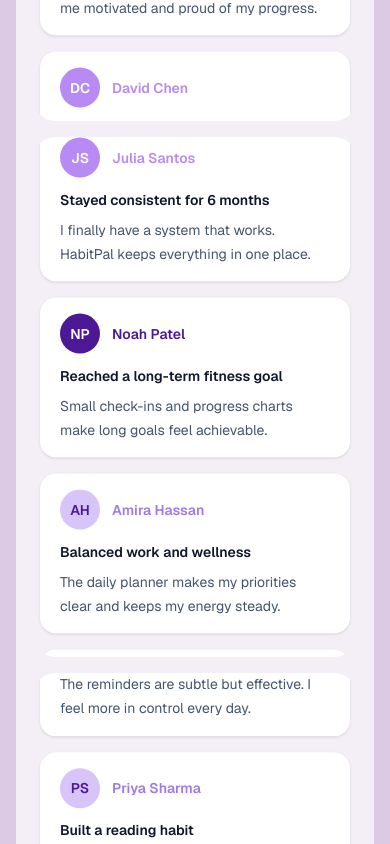
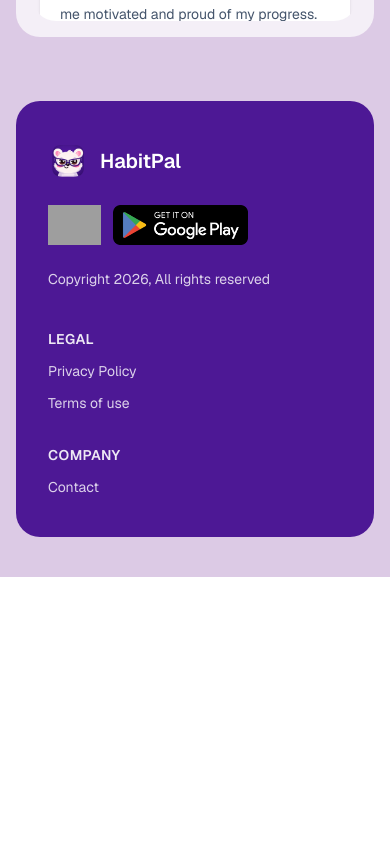
Before and after one commit to I2S9/HabitPal, a Next.js app: page / in a window 390 px wide. Shown: the part 2740-3584 px from the top of the page. After the commit the page ends 3317 px from the top, so only its background shows below. Built offline with nearby package versions, Linux system fonts and the light colour scheme; grey boxes are pictures that could not be loaded.

Commit message:
Enhance testimonials section layout for improved responsiveness and visual consistency

```diff
--- a/src/app/page.tsx
+++ b/src/app/page.tsx
@@ -432,7 +432,9 @@
             {testimonialColumns.map((column, columnIndex) => (
               <div
                 key={`column-${columnIndex}`}
-                className="h-[520px] overflow-hidden rounded-3xl p-2"
+                className={`overflow-hidden rounded-3xl p-2 ${
+                  columnIndex === 0 ? "block" : "hidden"
+                } h-[420px] sm:block sm:h-[520px]`}
               >
                 <div
                   className={`testimonial-track flex flex-col gap-4 ${
@@ -476,8 +478,8 @@
                       </p>
                       <p className="mt-2 text-sm leading-6 text-slate-600">
                         {testimonial.quote}
-          </p>
-        </div>
+                      </p>
+                    </div>
                   ))}
                 </div>
               </div>
```
